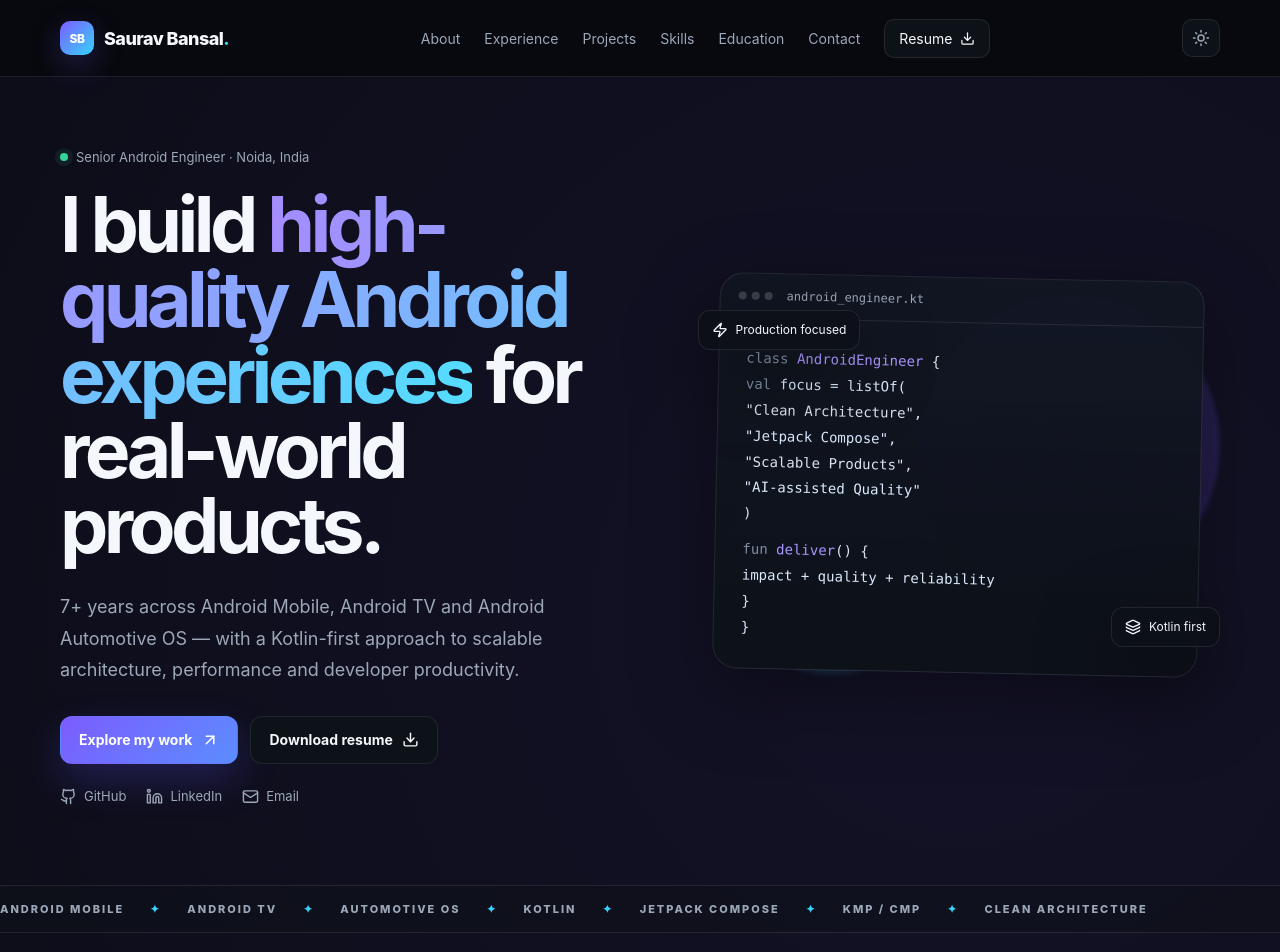
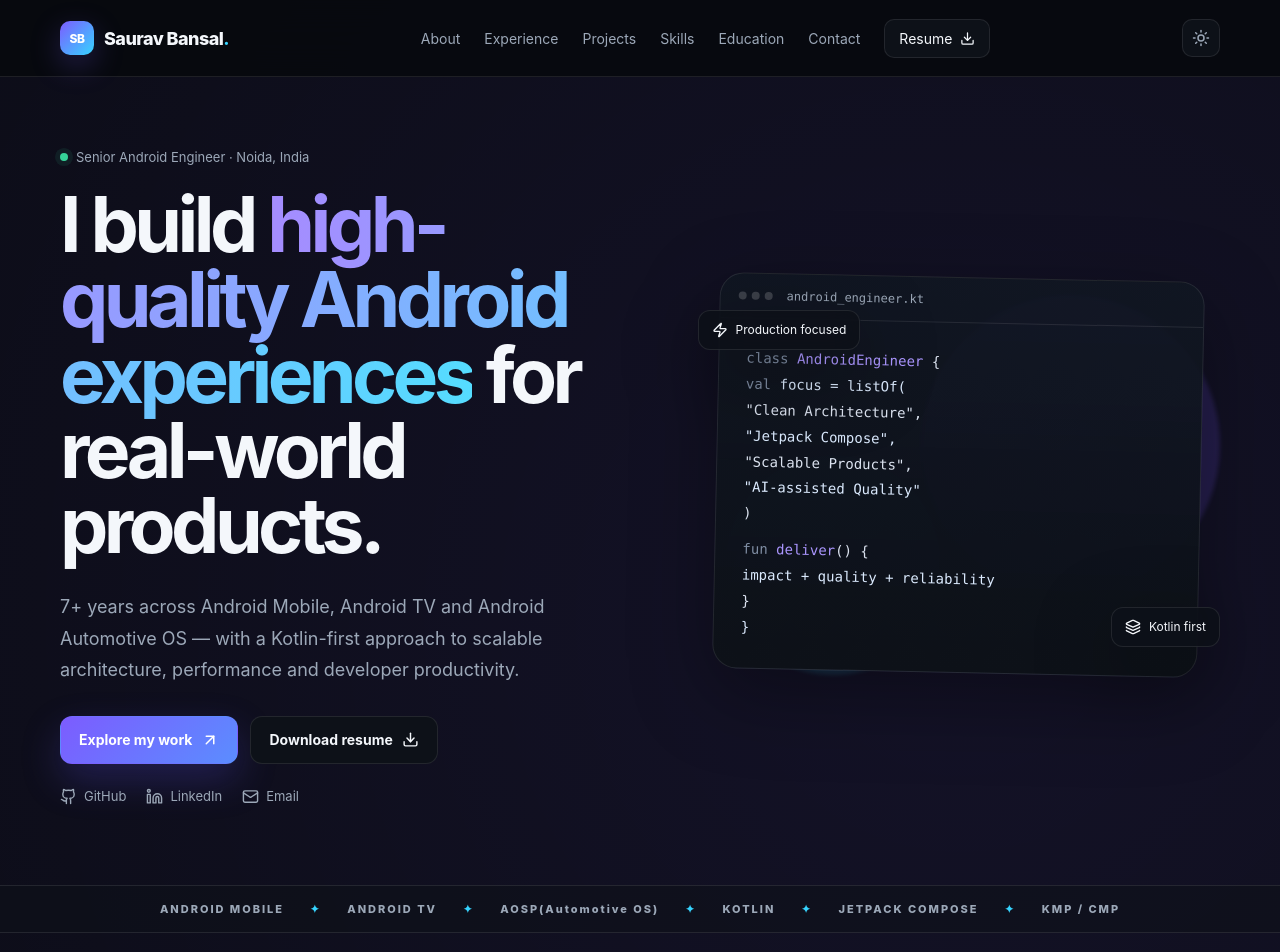
Before and after one commit to SauravBansal448/sauravbansal, a React (Vite) app: page / in a window 1280 px wide. Shown: the top 952 px of the page. Built offline with nearby package versions, Linux system fonts and the light colour scheme.

Commit message:
fix content

```diff
--- a/src/main.jsx
+++ b/src/main.jsx
@@ -278,7 +278,7 @@ function App() {
 
         <section className="ticker">
           <div className="ticker-track">
-            <span>ANDROID MOBILE</span><b>✦</b><span>ANDROID TV</span><b>✦</b><span>AUTOMOTIVE OS</span><b>✦</b><span>KOTLIN</span><b>✦</b><span>JETPACK COMPOSE</span><b>✦</b><span>KMP / CMP</span><b>✦</b><span>CLEAN ARCHITECTURE</span>
+            <span>ANDROID MOBILE</span><b>✦</b><span>ANDROID TV</span><b>✦</b><span>AOSP(Automotive OS)</span><b>✦</b><span>KOTLIN</span><b>✦</b><span>JETPACK COMPOSE</span><b>✦</b><span>KMP / CMP</span>
           </div>
         </section>
 
--- a/src/styles.css
+++ b/src/styles.css
@@ -131,7 +131,7 @@ button { font: inherit; }
 .float-pill.two { right: 0; bottom: 88px; }
 
 .ticker { overflow: hidden; border-top: 1px solid var(--border); border-bottom: 1px solid var(--border); background: color-mix(in srgb, var(--surface) 55%, transparent); }
-.ticker-track { width: max-content; display: flex; gap: 26px; align-items: center; padding: 16px 0; transform: translateX(0); color: var(--muted); font-size: 11px; letter-spacing: .18em; font-weight: 800; }
+.ticker-track { width: max-content; display: flex; gap: 26px; align-items: center; padding: 16px 0; transform: translateX(0); color: var(--muted); font-size: 11px; letter-spacing: .18em; font-weight: 800; margin: 0 auto; }
 .ticker-track b { color: var(--accent-2); }
 
 .section { padding: 115px 0; }
```
